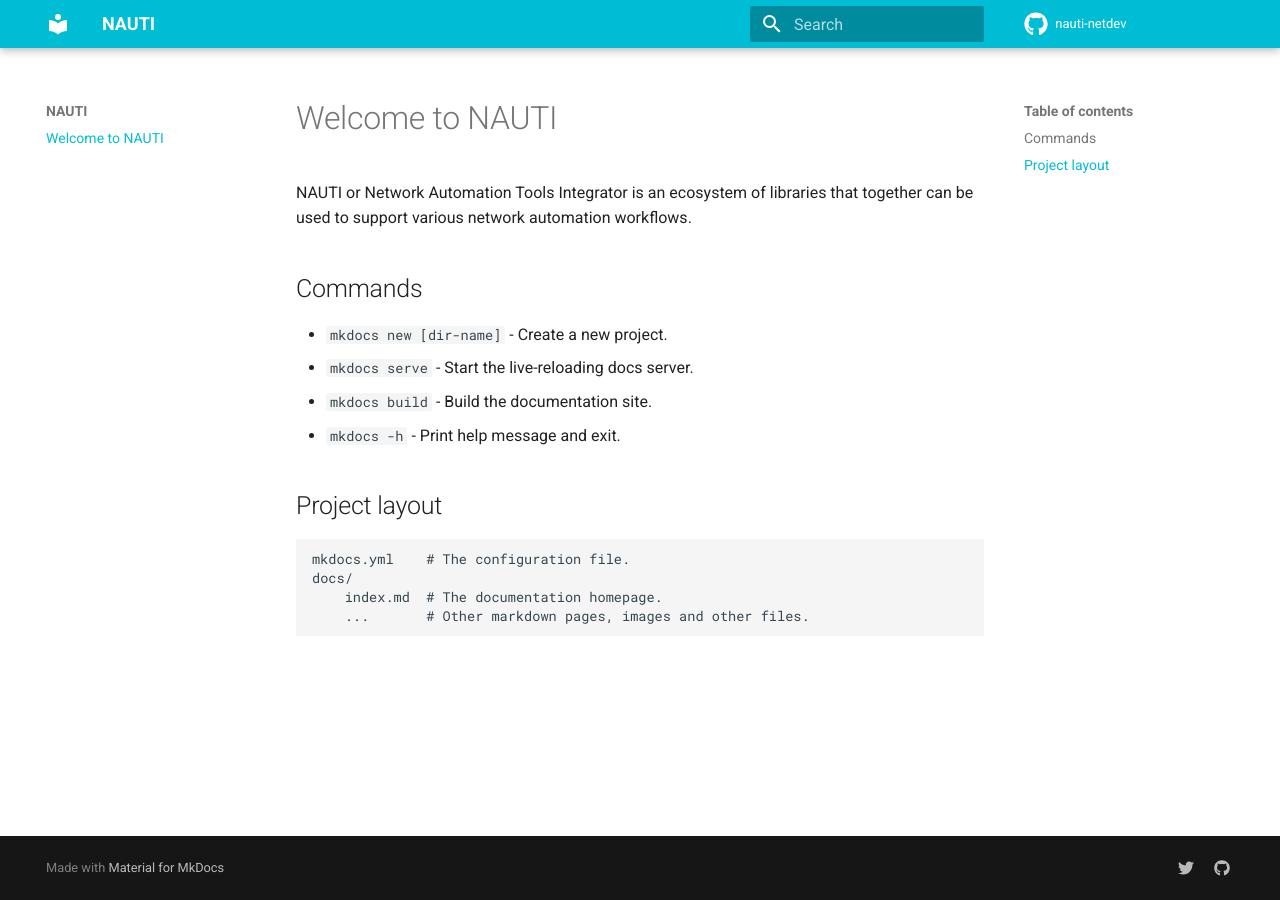
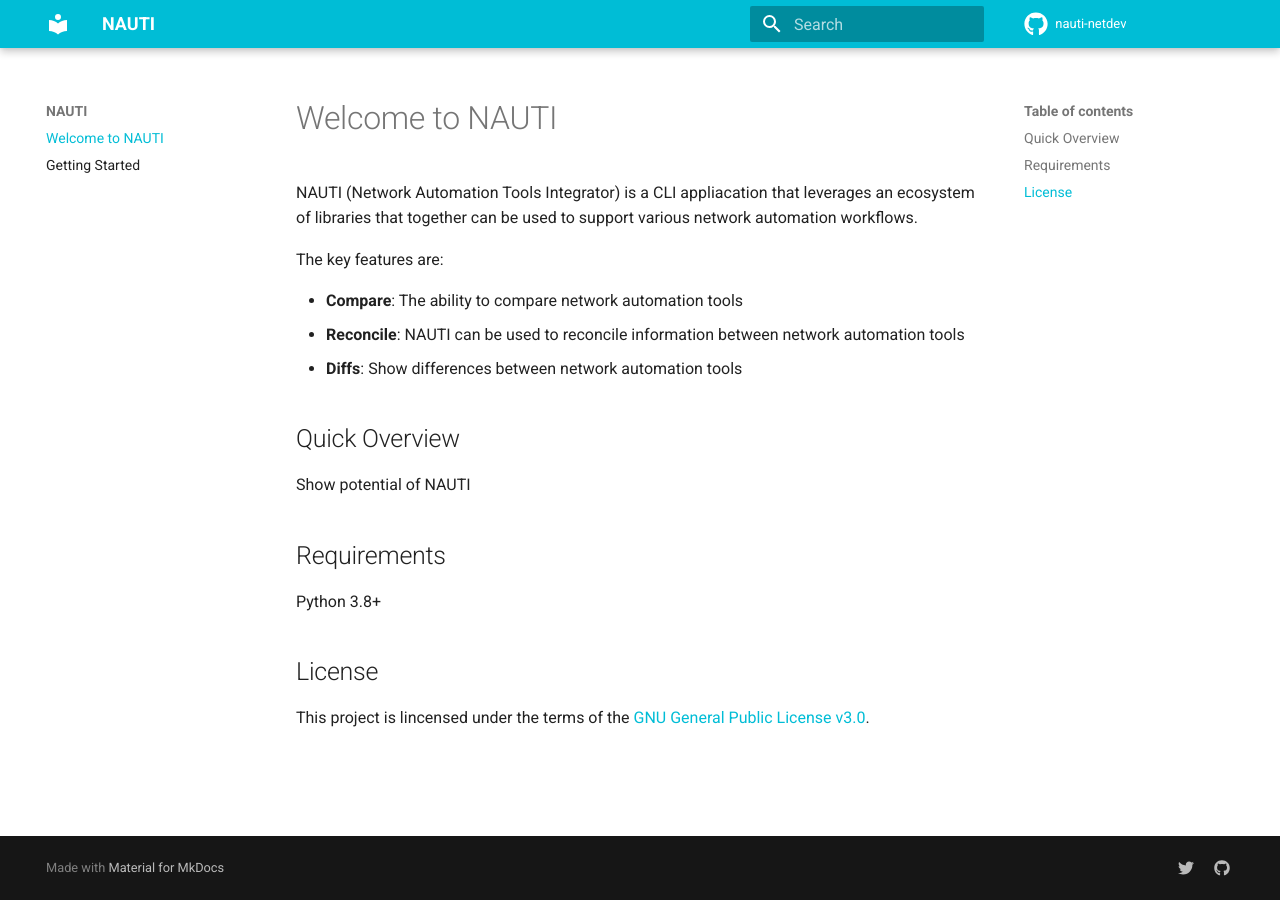
Before and after one commit to nauti-netdev/nauti-docs, an MkDocs documentation site: the page built from docs/index.md, in a window 1280 px wide. Built offline with MkDocs 1.6.1 and Material for MkDocs 9.7.7, drawn with Linux system fonts in a browser that asks for light colours.

Commit message:
update index

```diff
--- /dev/null
+++ b/docs/getting-started.md
@@ -0,0 +1,4 @@
+# Getting Started
+
+## Installation
+### With pip
--- a/docs/index.md
+++ b/docs/index.md
@@ -1,19 +1,18 @@
 # Welcome to NAUTI
 
-NAUTI or Network Automation Tools Integrator is an ecosystem of libraries that together can be used to support various network automation workflows.
+NAUTI (Network Automation Tools Integrator) is a CLI appliacation that leverages an ecosystem of libraries that together can be used to support various network automation workflows.
 
+The key features are:
 
+- **Compare**: The ability to compare network automation tools
+- **Reconcile**: NAUTI can be used to reconcile information between network automation tools
+- **Diffs**: Show differences between network automation tools
 
-## Commands
+## Quick Overview
+Show potential of NAUTI
 
-* `mkdocs new [dir-name]` - Create a new project.
-* `mkdocs serve` - Start the live-reloading docs server.
-* `mkdocs build` - Build the documentation site.
-* `mkdocs -h` - Print help message and exit.
+## Requirements
+Python 3.8+
 
-## Project layout
-
-    mkdocs.yml    # The configuration file.
-    docs/
-        index.md  # The documentation homepage.
-        ...       # Other markdown pages, images and other files.
+## License
+This project is lincensed under the terms of the [GNU General Public License v3.0](https://www.gnu.org/licenses/gpl-3.0.en.html).
```
